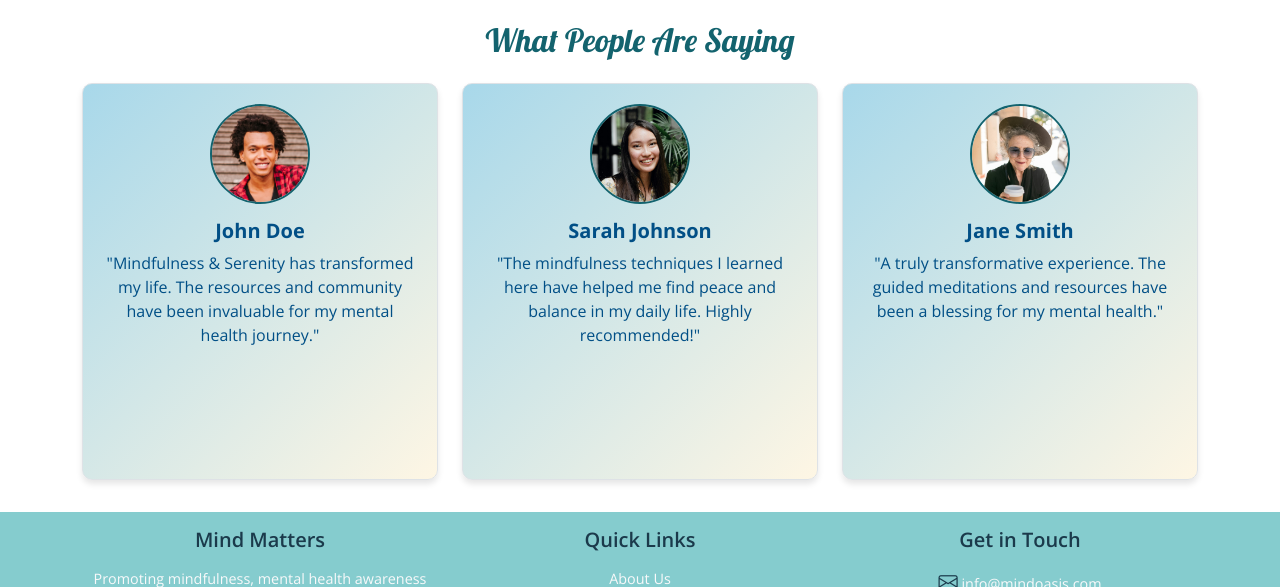
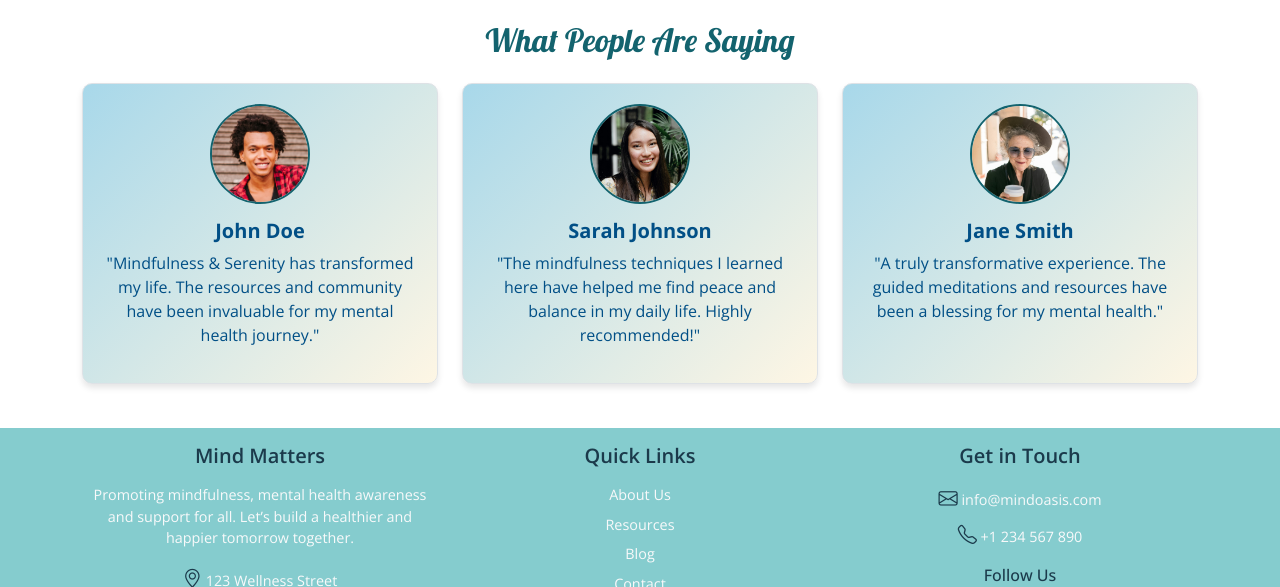
Before and after one commit to PrajaktaSarnaik/mind-matters-project, a plain HTML site: page index.html in a window 1280 px wide. Shown: the part 2264-2851 px from the top of the page. Drawn offline with nearby package versions, Linux system fonts and the light colour scheme.

Commit message:
Add some styling to index page

```diff
--- a/assets/css/style.css
+++ b/assets/css/style.css
@@ -169,7 +169,7 @@ h6 {
 }
 
 .card:hover {
-    transform: scale(1.1);
+    transform: scale(1.05);
     /* Slight zoom-in effect */
     transition: transform 0.7s;
     box-shadow: 0 4px 6px rgba(0, 0, 0, 0.1);
@@ -369,11 +369,11 @@ h6 {
 
 .testimonial-card {
     background: linear-gradient(135deg, #a8d8ea, #fef6e4);
-    /* background-color: var(--highlight-color-light); */
     border: 1px solid #dee2e6;
     border-radius: 10px;
     padding: 20px;
     box-shadow: 0 4px 6px rgba(0, 0, 0, 0.1);
+    /* margin: auto; */
 }
 
 .testimonial-image {
@@ -448,11 +448,11 @@ h6 {
 
 /***** Responsive Design Media Queries*****/
 
-/* Responsive adjustments for medium screens */
-@media (min-width: 768px) {
+/* Responsive adjustments for large screens */
+@media (min-width: 992px) {
 
     /* Make all service cards the same height for consistency */
     .testimonial-card {
-        min-height: 397px;
+        /* min-height: 324px; */
     }
 }
--- a/index.html
+++ b/index.html
@@ -298,7 +298,7 @@
 
         <!-- *** Frequently Asked Questions *** -->
 
-        <div class="container mt-5 mb-3">
+        <div class="container mt-3 mb-3">
             <h2 class="text-center mb-4">Frequently Asked Questions</h2>
             <div class="accordion" id="faqAccordion">
                 <!-- Question 1 -->
@@ -376,8 +376,8 @@
             <h2 class="text-center mb-4">What People Are Saying</h2>
             <div class="row gy-4">
                 <!-- Testimonial 1 -->
-                <div class="col-md-4">
-                    <div class="testimonial-card text-center">
+                <div class="col-12 col-md-6 col-lg-4 mb-4">
+                    <div class="testimonial-card text-center h-100">
                         <img src="assets/images/johndoe.jpg" alt="John Doe" class="testimonial-image mx-auto">
                         <h3 class="testimonial-name">John Doe</h3>
                         <p class="testimonial-text">"Mindfulness & Serenity has transformed my life. The resources and
@@ -385,8 +385,8 @@
                     </div>
                 </div>
                 <!-- Testimonial 2 -->
-                <div class="col-md-4">
-                    <div class="testimonial-card text-center">
+                <div class="col-12 col-md-6 col-lg-4 mb-4">
+                    <div class="testimonial-card text-center h-100">
                         <img src="assets/images/sarahjohnson.jpg" alt="Sarah Johnson" class="testimonial-image mx-auto">
                         <h3 class="testimonial-name">Sarah Johnson</h3>
                         <p class="testimonial-text">"The mindfulness techniques I learned here have helped me find peace
@@ -394,8 +394,8 @@
                     </div>
                 </div>
                 <!-- Testimonial 3 -->
-                <div class="col-md-4">
-                    <div class="testimonial-card text-center">
+                <div class="col-12 col-md-6 col-lg-4 mb-4 mx-auto">
+                    <div class="testimonial-card text-center h-100">
                         <img src="assets/images/janesmith.jpg" alt="Jane Smith" class="testimonial-image mx-auto">
                         <h3 class="testimonial-name">Jane Smith</h3>
                         <p class="testimonial-text">"A truly transformative experience. The guided meditations and
@@ -407,7 +407,7 @@
     </main>
 
     <!-- ***** Footer ***** -->
-    <footer class="footer text-light py-3 mt-3 text-center">
+    <footer class="footer text-light py-3 mt-1 text-center">
         <div class="container">
             <div class="row">
                 <!-- Logo and Mission -->
```
